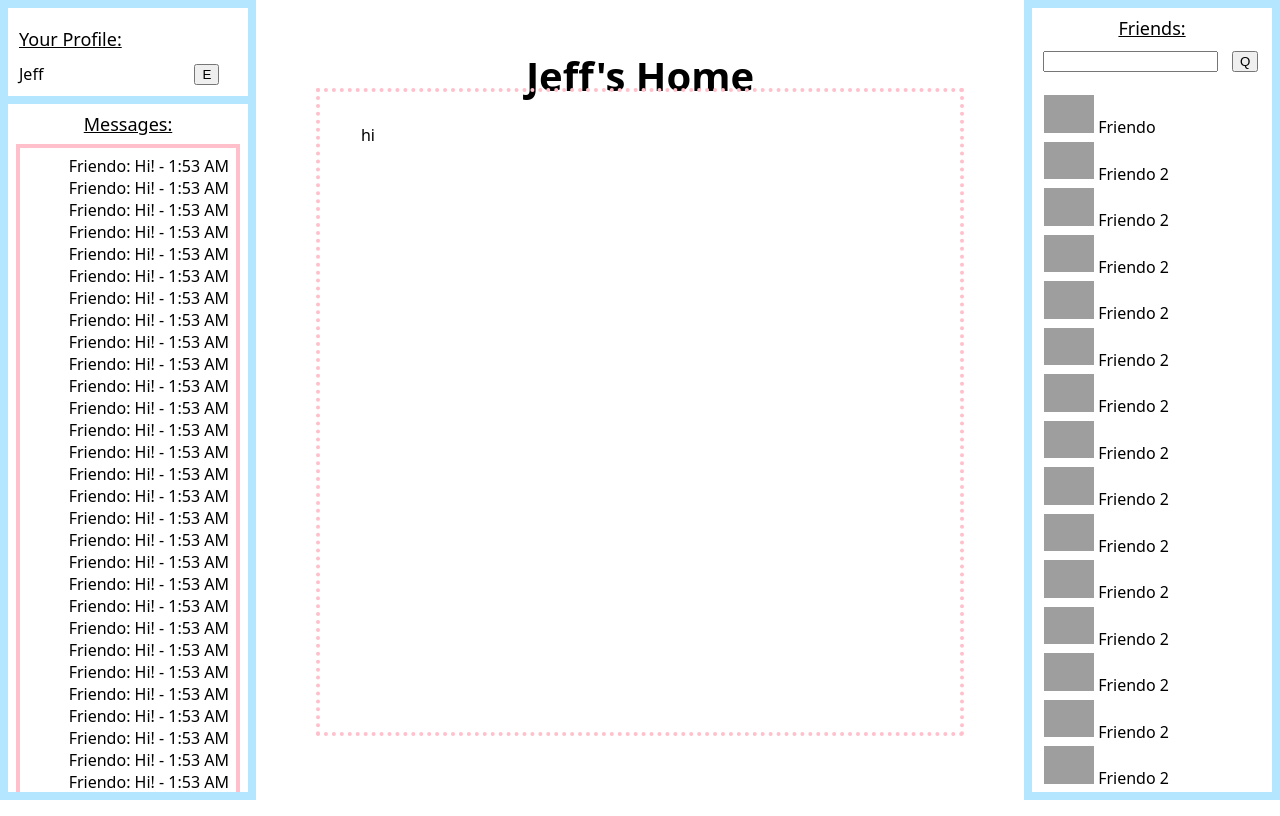
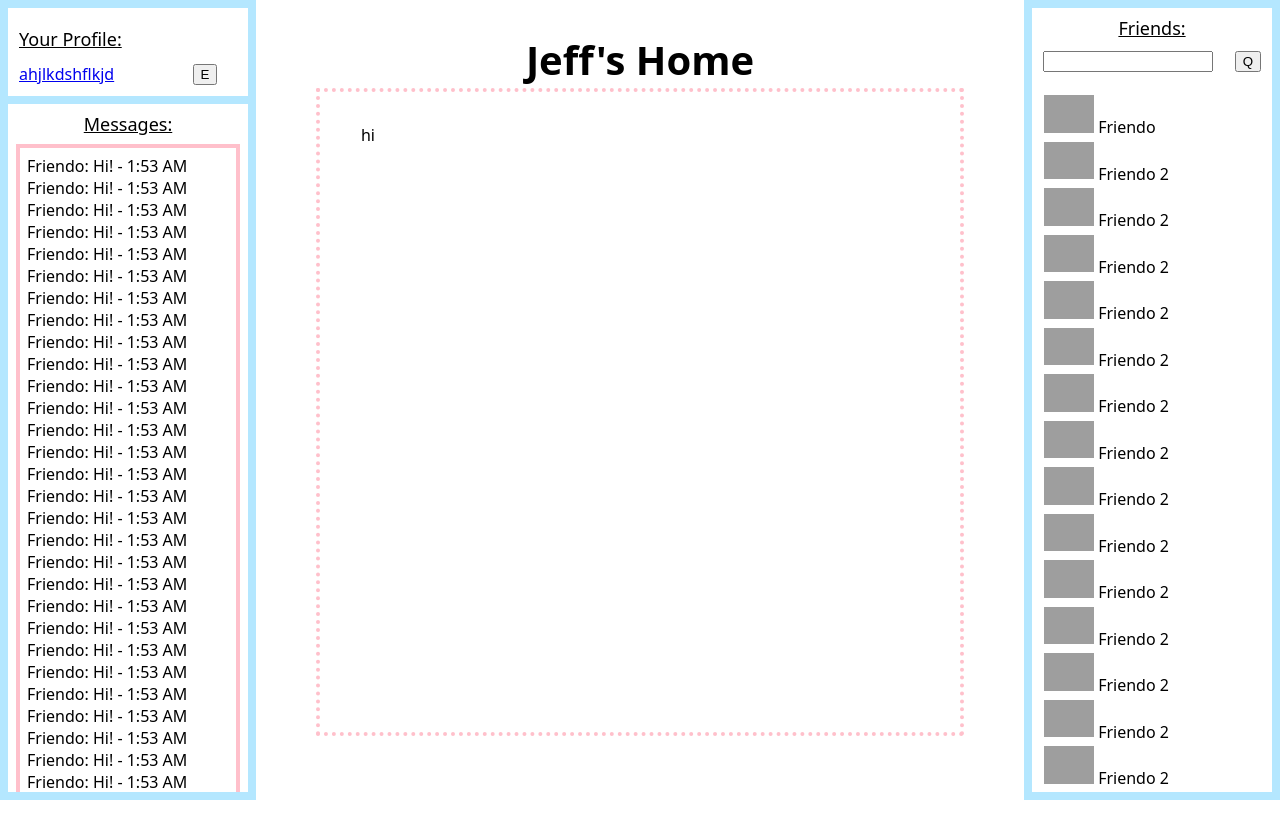
Before and after one commit to mhtang613/tomogotchi, a Django app: page /home/1 in a window 1280 px wide. Run offline with Django 4.2, Linux system fonts and the light colour scheme; grey boxes are pictures that could not be loaded.

Commit message:
added home buttons to other pages & make profile name a link to home

```diff
--- a/tomogotchi/static/base.css
+++ b/tomogotchi/static/base.css
@@ -3,6 +3,10 @@
     font-family: system-ui;
     height: 100vh;
     overflow: hidden;
+}
+
+button {
+    margin-inline-start: 1vh;
 }
 
 .icon {
@@ -14,7 +18,7 @@
 }
 
 #footer {
-    margin-top: 2vh;
+    margin-top: 0.5vh;
 }
 
 .sidebar {
@@ -126,7 +130,7 @@
     height: 74vh;
     display: grid;
     vertical-align: bottom;
-    justify-content: flex-end;
+    justify-content: left;
     min-height: min-content;
     overflow: auto;
 }
@@ -178,7 +182,7 @@
 }
 
 #other-player-name {
-    padding-top: 5vh;
+    padding-top: 3vh;
 }
 
 #furniture-editor-title {
@@ -218,4 +222,5 @@
     display: flex;
     align-items: center;
     justify-content: center;
+    margin-top: 2vh;
 }
--- a/tomogotchi/templates/edit.html
+++ b/tomogotchi/templates/edit.html
@@ -50,5 +50,9 @@
 {% block footer %}
 <div class="center-button">
     <button> Save </button>
+
+    <a href="{% url 'home' %}">
+        <button> Home </button>
+    </a>
 </div>
 {% endblock %}
--- a/tomogotchi/templates/home.html
+++ b/tomogotchi/templates/home.html
@@ -10,7 +10,9 @@
         </tr>
         <tr>
             <td id="player-name">
-                {{house.user.player.name}}
+                <a href="{% url 'home' %}">
+                    {{self.user.player.name}}
+                </a>
             </td>
             <td id="edit-name-button">
                 <button> E </button>
--- a/tomogotchi/views.py
+++ b/tomogotchi/views.py
@@ -31,6 +31,13 @@
         "furnitureOwned": [],
         "visitors": "",
     }
+    context['self'] = {     # replaces real logged in user for now
+        'user' : {
+            'player' : {
+                'name' : "ahjlkdshflkjd"
+            }
+        }
+    }
     return render(request, 'my_home.html', context)
 
 def visit(request, user_id):
@@ -45,6 +52,13 @@
         "furniturePlaced": [],
         "furnitureOwned": [],
         "visitors": "",
+    }
+    context['self'] = {     # replaces real logged in user for now
+        'user' : {
+            'player' : {
+                'name' : "ahjlkdshflkjd"
+            }
+        }
     }
     return render(request, 'other_home.html', context)
 
```
